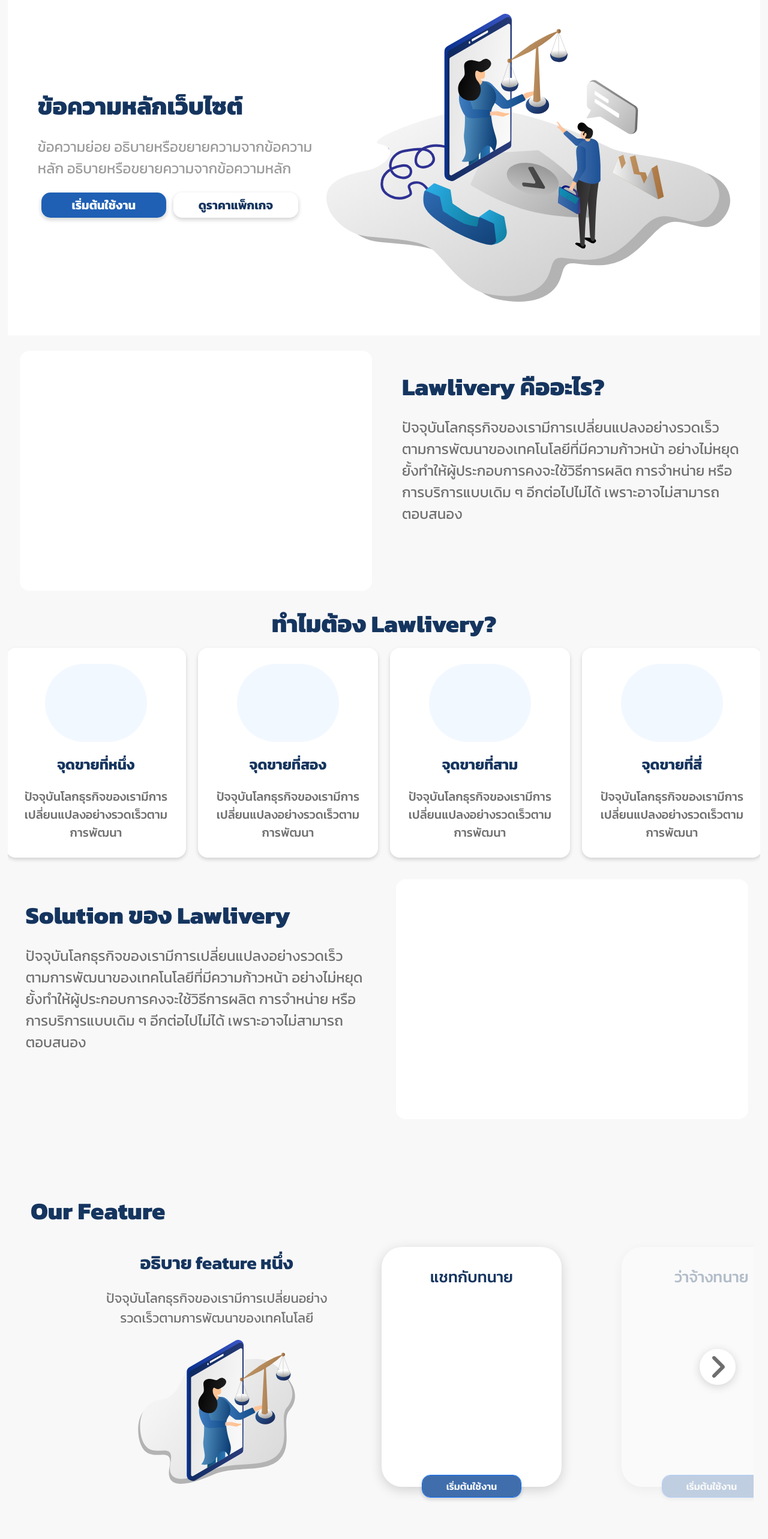
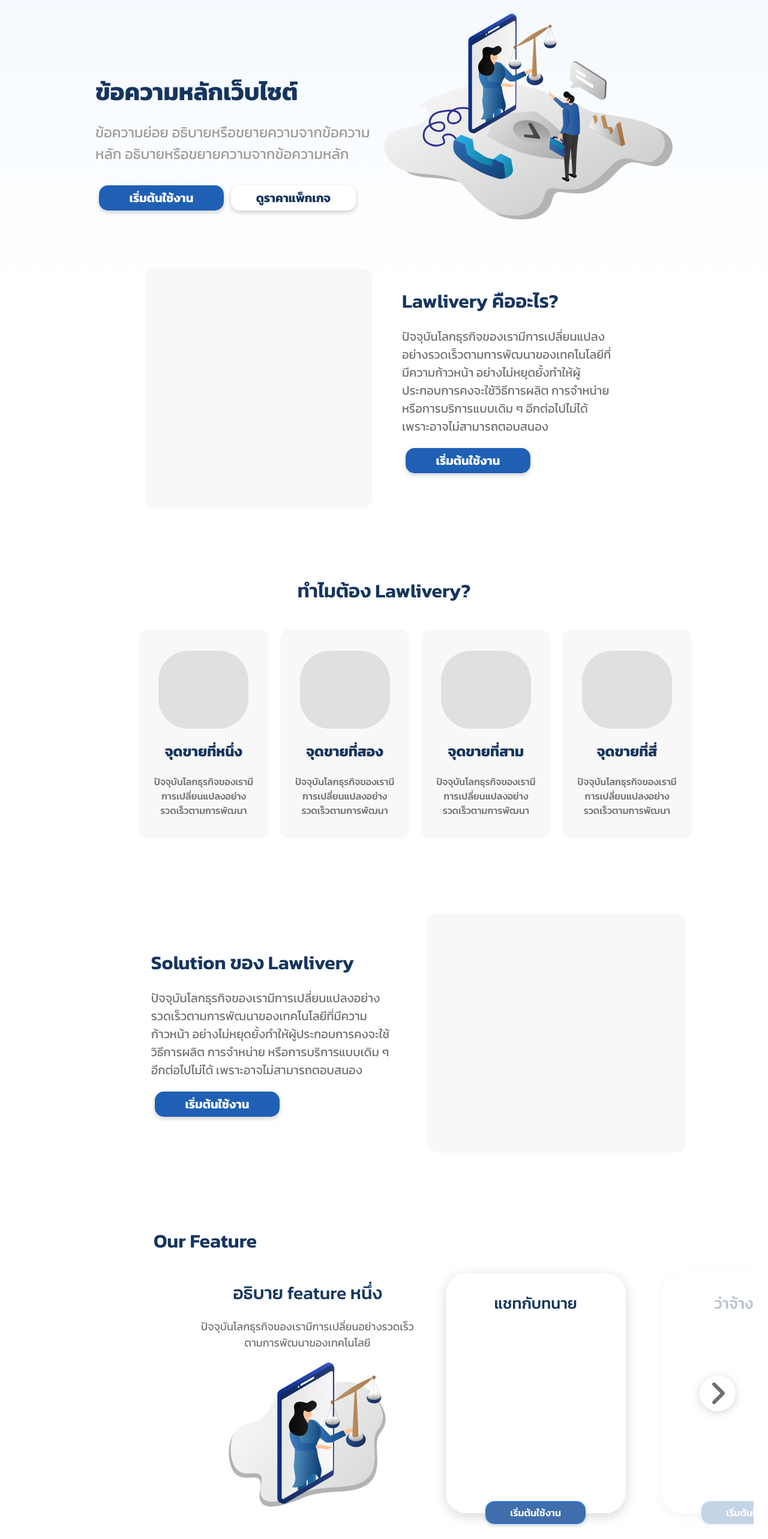
Before and after one commit to lwrydev/LWRY-Public, a Next.js app: page / in a window 1280 px wide. Shown: the part 140-2706 px from the top of the page at 60% size. Built offline with nearby package versions, Linux system fonts and the light colour scheme.

Commit message:
modify home page

```diff
--- a/components/carousel/blogs/Blogs.js
+++ b/components/carousel/blogs/Blogs.js
@@ -85,7 +85,9 @@
   };
 
   return (
-    <div>
+    <div className="d-flex">
+      <div className="col-2"></div>
+      <div className="col-10">
         <div className={styles.blogText}>Blog</div>
         <div className={styles.details}>
           <div className={styles.detailsSpace}></div>
@@ -101,7 +103,7 @@
               <></>
             }
           </div>
-        <div className='col-11 overflow-hidden d-flex align-items-center'>
+          <div className='col-11 overflow-hidden d-flex align-items-center blog'>
             <AliceCarousel
               activeIndex={thumbIndex}
               autoWidth
@@ -114,7 +116,7 @@
             />
           </div>
           <div className={styles.blogAgBox}>
-          {thumbIndex < elements.length - 3 ?
+            {thumbIndex < elements.length - 4 ?
               <div className={styles.blogAngle} onClick={() => slideNext()} >
                 <FontAwesomeIcon icon={faAngleRight} size='3x' />
               </div>
@@ -124,5 +126,6 @@
           </div>
         </div>
       </div>
+    </div>
   )
 }
--- a/components/carousel/blogs/blogs.module.css
+++ b/components/carousel/blogs/blogs.module.css
@@ -1,12 +1,12 @@
 .blogBlock {
   display: flex;
   flex-direction: row;
-  margin-bottom: 150px;
+  margin-bottom: 200px;
 }
 
 .blogText {
   font-size: 40px;
-  font-weight: 800;
+  font-weight: 600;
   letter-spacing: 0px;
   color: #15355F;
   opacity: 1;
@@ -56,16 +56,16 @@
 }
 
 .blogBG {
-  height: 80px;
+  height: 160px;
   width: 100%;
-  background: #F2F8FF 0% 0% no-repeat padding-box;
+  background: #A9BFD9 0% 0% no-repeat padding-box;
   opacity: 1;
 }
 
 .blogItem {
-  width: 350px;
+  width: 430px;
   background: #FFFFFF 0% 0% no-repeat padding-box;
-  box-shadow: 0px 2px 15px #00000029;
+  box-shadow: 0px 2px 10px #00000029;
   border-radius: 6px;
   opacity: 1;
   margin: 30px 20px;
@@ -97,15 +97,15 @@
 }
 
 .blogDetails {
-  font-size: 20px;
+  font-size: 18px;
   letter-spacing: 0px;
   color: #707070;
   opacity: 1;
-  padding: 0 20px 10px 20px;
+  padding: 0 70px 10px 20px;
 }
 
 .detailsSpace {
-  height: 160px;
+  height: 250px;
   width: 100%;
 }
 
@@ -113,10 +113,14 @@
   background: #FFFFFF 0% 0% no-repeat padding-box;
   border-radius: 16px;
   opacity: 1;
-  font-size: 18px;
+  font-size: 20px;
   letter-spacing: 0px;
   color: #707070;
   padding: 24px 5%;
-  margin: 100px 0 40px 5%;
+  margin: 100px 14% 40px 5%;
   position: absolute;
 }
+
+.alice-carousel__stage-item {
+  width: 540px !important;
+}
--- a/components/carousel/features/Features.js
+++ b/components/carousel/features/Features.js
@@ -94,7 +94,9 @@
   };
 
   return (
-    <div>
+    <div className="d-flex">
+      <div className="col-2"></div>
+      <div className="col-10">
         <div className={styles.featureText}>Our Feature</div>
         <div className={styles.featureBlock}>
           <div className='col-1 d-flex align-items-center justify-content-center'>
@@ -113,7 +115,7 @@
               <Image src={IconFeature} height='240' />
             </div>
           </div>
-        <div className='col-6 overflow-hidden d-flex align-items-center'>
+          <div className='col-6 overflow-hidden d-flex align-items-center feature'>
             <AliceCarousel
               activeIndex={thumbIndex}
               autoWidth
@@ -136,5 +138,6 @@
           </div>
         </div>
       </div>
+    </div>
   )
 }
--- a/components/carousel/features/features.module.css
+++ b/components/carousel/features/features.module.css
@@ -4,8 +4,8 @@
 }
 
 .featureText {
-  font-size: 40px;
-  font-weight: 800;
+  font-size: 32px;
+  font-weight: 600;
   letter-spacing: 0px;
   color: #15355F;
   opacity: 1;
@@ -44,7 +44,7 @@
 
 .featureTitle {
   font-size: 30px;
-  font-weight: 700;
+  font-weight: 500;
   letter-spacing: 0px;
   color: #15355F;
   opacity: 1;
@@ -52,7 +52,7 @@
 }
 
 .featureTxt {
-  font-size: 22px;
+  font-size: 18px;
   letter-spacing: 0px;
   color: #707070;
   opacity: 1;
--- a/components/footer/footer.module.css
+++ b/components/footer/footer.module.css
@@ -1,5 +1,4 @@
 .content {
-  padding-top: 15px !important;
   background: #F8F8F8 0% 0% no-repeat padding-box;
   width: 100% !important;
 }
@@ -40,7 +39,6 @@
 .menuBlock {
   background: #FFFFFF 0% 0% no-repeat padding-box;
   padding: 50px 0;
-  margin-top: 10px;
 }
 
 .mobileApp {
@@ -71,6 +69,5 @@
   letter-spacing: 0px;
   color: #616161;
   padding: 20px 0;
-  margin-top: 14px;
   text-align: center;
 }
--- a/pages/index.js
+++ b/pages/index.js
@@ -15,7 +15,8 @@
       <div className={styles.mainContent}>
         <div className={styles.picture}></div>
         <div className={styles.mainBlock}>
-          <div className='col-5 d-flex align-items-center'>
+          <div className='col-1'></div>
+          <div className='col-5'>
             <div>
               <div className={styles.mainContentText}>ข้อความหลักเว็บไซต์</div>
               <div className={styles.mainContentDetails}>ข้อความย่อย อธิบายหรือขยายความจากข้อความหลัก อธิบายหรือขยายความจากข้อความหลัก</div>
@@ -25,26 +26,33 @@
               </div>
             </div>
           </div>
-          <div className='col-7'>
+          <div className='col-5'>
             <Image src={IconHome} />
           </div>
+          <div className='col-1'></div>
         </div>
       </div>
       <div className={styles.lwryDetailsBlock}>
         <div className='d-flex'>
-          <div className='col-6'>
+          <div className='col-2'></div>
+          <div className='col-4'>
             <div className={styles.lwryDetailsPic}></div>
           </div>
-          <div className='col-6'>
+          <div className='col-4'>
             <div className={styles.lwryDetails}>
               <div className={styles.detailsContentText}>Lawlivery คืออะไร?</div>
               <div className={styles.detailsContentDetails}>ปัจจุบันโลกธุรกิจของเรามีการเปลี่ยนแปลงอย่างรวดเร็วตามการพัฒนาของเทคโนโลยีที่มีความก้าวหน้า อย่างไม่หยุดยั้งทำให้ผู้ประกอบการคงจะใช้วิธีการผลิต การจำหน่าย หรือการบริการแบบเดิม ๆ อีกต่อไปไม่ได้ เพราะอาจไม่สามารถตอบสนอง</div>
+              <Button className={styles.btnInit}>เริ่มต้นใช้งาน</Button>
             </div>
           </div>
+          <div className='col-2'></div>
         </div>
       </div>
       <div className={styles.aboutLwry}>
         <div className={styles.aboutLwryText}>ทำไมต้อง Lawlivery?</div>
+        <div className='d-flex'>
+          <div className='col-2'></div>
+          <div className='col-9'>
             <div className={styles.aboutLwryGrp}>
               <div className={styles.aboutLwryBox}>
                 <div className={styles.aboutPic}></div>
@@ -68,17 +76,27 @@
               </div>
             </div>
           </div>
+          <div className='col-1'></div>
+        </div>
+      </div>
       <div className={styles.lwryDetailsBlock2}>
         <div className='d-flex'>
-          <div className='col-6'>
+          <div className='col-2'></div>
+          <div className='col-9'>
+            <div className='d-flex'>
+              <div className='col-6 d-flex align-items-center'>
                 <div className={styles.lwryDetails}>
                   <div className={styles.detailsContentText}>Solution ของ Lawlivery</div>
                   <div className={styles.detailsContentDetails}>ปัจจุบันโลกธุรกิจของเรามีการเปลี่ยนแปลงอย่างรวดเร็วตามการพัฒนาของเทคโนโลยีที่มีความก้าวหน้า อย่างไม่หยุดยั้งทำให้ผู้ประกอบการคงจะใช้วิธีการผลิต การจำหน่าย หรือการบริการแบบเดิม ๆ อีกต่อไปไม่ได้ เพราะอาจไม่สามารถตอบสนอง</div>
+                  <Button className={styles.btnInit}>เริ่มต้นใช้งาน</Button>
                 </div>
               </div>
               <div className='col-6'>
                 <div className={styles.lwryDetailsPic}></div>
               </div>
+            </div>
+          </div>
+          <div className='col-1'></div>
         </div>
         <div className={styles.lwryDetails}>
         </div>
--- a/styles/globals.css
+++ b/styles/globals.css
@@ -5,7 +5,7 @@
   padding: 0;
   margin: 0;
   font-family: 'Kanit' !important;
-  background: #F8F8F8 !important;
+  background: transparent linear-gradient(180deg, #F2F8FF 0%, #FFFFFF 16%, #FFFFFF 100%) 0% 0% no-repeat padding-box;
 }
 
 .fontColor {
@@ -21,8 +21,12 @@
   max-width: 100% !important;
 }
 
-.alice-carousel__stage-item {
-  width: 400px !important;
+.feature > .alice-carousel > div > .alice-carousel__wrapper > .alice-carousel__stage >.alice-carousel__stage-item {
+  width: 360px !important;
+}
+
+.blog > .alice-carousel > div > .alice-carousel__wrapper > .alice-carousel__stage >.alice-carousel__stage-item {
+  width: 460px !important;
 }
 
 li.alice-carousel__stage-item.__active.__target {
--- a/styles/home.module.css
+++ b/styles/home.module.css
@@ -3,7 +3,6 @@
 }
 
 .mainContent {
-  background: #FFFFFF 0% 0% no-repeat padding-box;
   margin: 1%;
 }
 
@@ -14,12 +13,13 @@
 }
 
 .mainContentText {
-  font-weight: 800;
+  font-weight: 700;
   font-size: 40px;
   letter-spacing: 0px;
   color: #15355F;
   opacity: 1;
-  margin-bottom: 20px;
+  margin-top: 100px;
+  padding-bottom: 20px;
 }
 
 .mainContentDetails {
@@ -27,6 +27,7 @@
   letter-spacing: 0px;
   color: #9B9B9B;
   opacity: 1;
+  padding: 0 20px 12px 0;
 }
 
 .btnGroup {
@@ -101,11 +102,12 @@
 .lwryDetailsBlock2 {
   padding: 1%;
   flex-flow: row wrap;
+  margin-top: 100px;
 }
 
 .lwryDetailsPic {
   height: 400px;
-  background: #FFFFFF 0% 0% no-repeat padding-box;
+  background: #F8F8F8 0% 0% no-repeat padding-box;
   border-radius: 16px;
   opacity: 1;
   margin: 0 20px;
@@ -117,8 +119,8 @@
 }
 
 .detailsContentText {
-  font-weight: 800;
-  font-size: 40px;
+  font-weight: 600;
+  font-size: 32px;
   letter-spacing: 0px;
   color: #15355F;
   opacity: 1;
@@ -126,10 +128,11 @@
 }
 
 .detailsContentDetails {
-  font-size: 24px;
+  font-size: 20px;
   letter-spacing: 0px;
   color: #707070;
   opacity: 1;
+  padding-bottom: 20px;
 }
 
 .aboutLwry {
@@ -138,26 +141,24 @@
 }
 
 .aboutLwryText {
-  font-weight: 800;
-  font-size: 40px;
+  font-weight: 600;
+  font-size: 32px;
   letter-spacing: 0px;
   color: #15355F;
   opacity: 1;
   text-align: center;
+  margin: 100px 0 30px 0;
 }
 
 .aboutLwryGrp {
   display: flex;
   flex-direction: row;
-  overflow-x: scroll;
   justify-content: center;
 }
 
 .aboutLwryBox {
-  flex: 0 0 300px;
   height: 350px;
-  background: #FFFFFF 0% 0% no-repeat padding-box;
-  box-shadow: 0px 3px 6px #00000029;
+  background: #F8F8F8 0% 0% no-repeat padding-box;
   border-radius: 16px;
   opacity: 1;
   margin: 10px;
@@ -169,10 +170,10 @@
 }
 
 .aboutPic {
-  width: 170px;
+  width: 150px;
   height: 130px;
-  background: #F2F8FF 0% 0% no-repeat padding-box;
-  border-radius: 73px;
+  background: #E0E0E0 0% 0% no-repeat padding-box;
+  border-radius: 50px;
   opacity: 1;
 }
 
@@ -186,7 +187,7 @@
 }
 
 .aboutDetail {
-  font-size: 20px;
+  font-size: 16px;
   font-weight: 500;
   letter-spacing: 0px;
   color: #707070;
```
Lines whose indentation alone changed are shown as unchanged.
